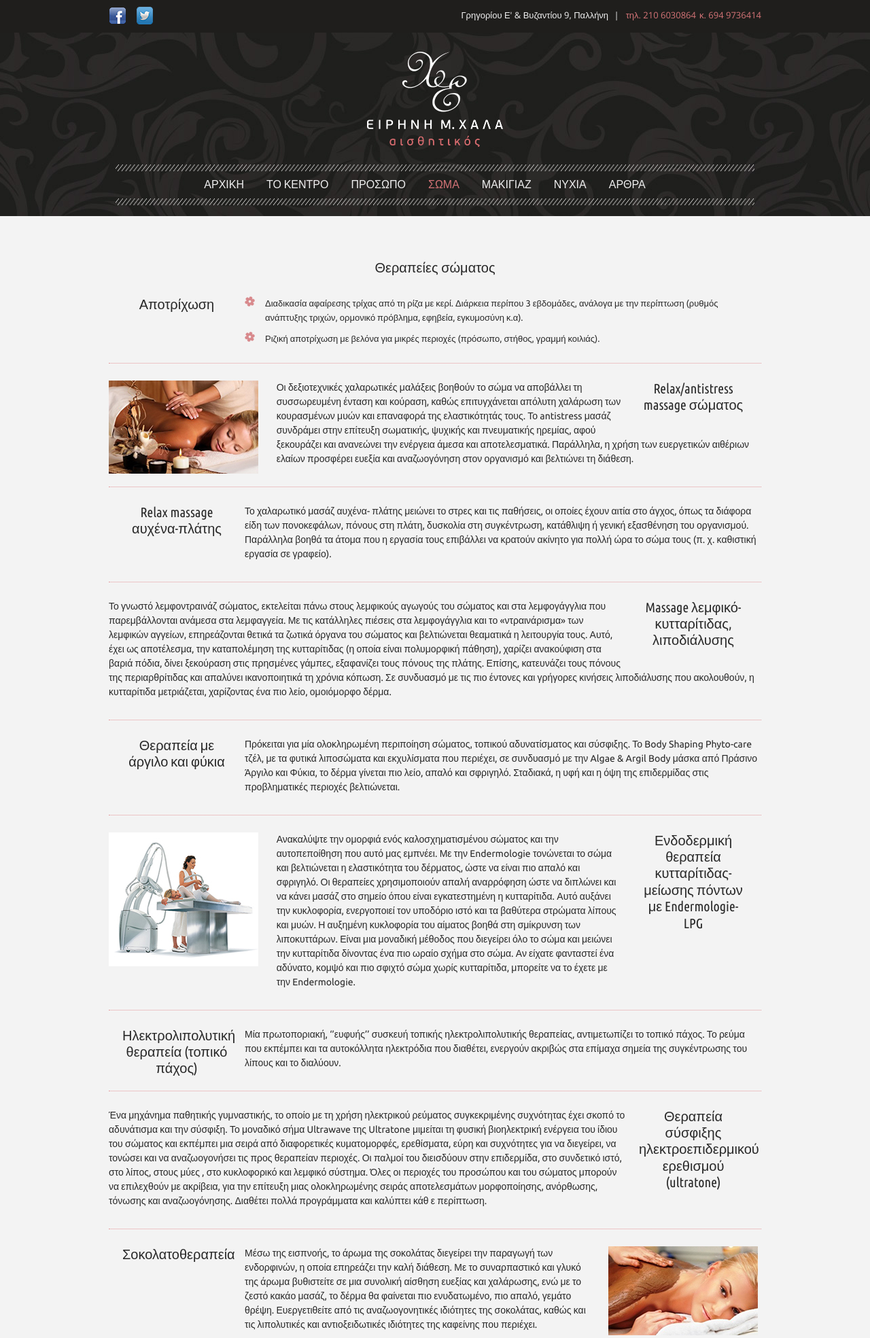
After one commit to chris-maroudas/kentroaisthitikis, a PHP site: page /body.php in a window 1280 px wide. The commit adds this page. Shown: the top 1969 px of the page at 68% size. Run offline with PHP 8.4, Linux system fonts and the light colour scheme; some libraries are stand-ins or nearby versions.

Commit message:
Add content to body, makeup and nails page
Add images to content

```diff
--- a/about_us.php
+++ b/about_us.php
@@ -39,7 +39,8 @@
             <img src="images/eirini.jpg" />
             <p>Το 2011 αποφοίτησα με αριστείο από το Τεχνολογικό Εκπαιδευτικό Ίδρυμα Αθήνας, στη σχολής Επαγγελμάτων Υγείας και Πρόνοιας, στο τμήμα Αισθητικής και Κοσμητολογίας.
             Θυμάμαι είχα λαχτάρα να μπω στον κόσμο της αισθητικής, αλλά και μία αγωνία αν τελικά ήταν αυτό που περίμενα ή φανταζόμουν μέχρι τότε. Στην πορεία καταλάβαινα, πως όχι μόνο,
-            τα όσα διδάχτηκα, ανταποκρινόντουσαν στις προσδοκίες μου, αλλά μου έδωσαν μία ώθηση και μία σιγουριά πως η επιλογή μου ήταν η σωστή! Και αυτό δεν τελειώνει εκεί… ο κόσμος της
+            τα όσα διδάχτηκα, ανταποκρινόντουσαν στις προσδοκίες μου, αλλά μου έδωσαν μία ώθηση και μία σιγουριά πως η επιλογή μου ήταν η σωστή! Και αυτό δεν τελειώνει εκεί… </p>
+            <p>O κόσμος της
             ομορφιάς είναι τόσο μαγικός και απρόβλεπτος που δε σταματάει στις γνώσεις που αποκτάς. Θέλει αγάπη, συνεχή δουλεία και ενημέρωση για κάθε τι καινούριο, ώστε μέσα από αυτήν
             να εξελίσσομαι και εγώ και κατά συνέπεια η δουλεία μου! Δεν πιστεύω πως υπάρχει σωστός επαγγελματίας αισθητικός που δεν αγαπάει αυτό που κάνει. Και αυτό σημαίνει αγάπη, θέληση,
             κατανόηση, σεβασμός, έρευνα, ενημέρωση, πάντα τήρηση κανόνων υγιεινής, μελέτη και στη συνέχεια σωστή διάγνωση, επιλογή κατάλληλης θεραπείας και σωστή αντιμετώπιση.</p>
--- /dev/null
+++ b/body.php
@@ -0,0 +1,91 @@
+<?php include 'header.php'; ?>
+
+    <div id="services" class="wrapper">
+        <h2>Θεραπείες σώματος</h2>
+
+        <section class="cf">
+            <h3 class="left">Αποτρίχωση</h3>
+            <ul class="wax-list">
+                <li>Διαδικασία αφαίρεσης τρίχας από τη ρίζα με κερί. Διάρκεια περίπου 3 εβδομάδες, ανάλογα με την περίπτωση (ρυθμός ανάπτυξης τριχών, ορμονικό πρόβλημα, εφηβεία, εγκυμοσύνη κ.α).</li>
+                <li>Ριζική αποτρίχωση με βελόνα για μικρές περιοχές (πρόσωπο, στήθος, γραμμή κοιλιάς).</li>
+            </ul>
+        </section>
+
+        <section class="cf">
+            <img class="before" src="images/body2.jpg" />
+            <h3 class="right">Relax/antistress massage σώματος</h3>
+            <p>Οι δεξιοτεχνικές χαλαρωτικές μαλάξεις βοηθούν το σώμα να αποβάλλει τη συσσωρευμένη ένταση και κούραση, καθώς επιτυγχάνεται απόλυτη χαλάρωση των κουρασμένων μυών και επαναφορά
+            της ελαστικότητάς τους. Το antistress μασάζ συνδράμει στην επίτευξη σωματικής, ψυχικής και πνευματικής ηρεμίας, αφού ξεκουράζει και ανανεώνει την ενέργεια άμεσα και  αποτελεσματικά.
+            Παράλληλα, η χρήση των ευεργετικών αιθέριων ελαίων προσφέρει ευεξία και αναζωογόνηση στον οργανισμό και βελτιώνει τη διάθεση.</p>
+        </section>
+
+        <section>
+            <h3 class="left">Relax massage αυχένα-πλάτης</h3>
+            <p>Το χαλαρωτικό μασάζ αυχένα- πλάτης μειώνει το στρες και τις παθήσεις, οι οποίες έχουν αιτία στο άγχος, όπως τα διάφορα είδη των πονοκεφάλων, πόνους στη πλάτη, δυσκολία στη συγκέντρωση,
+            κατάθλιψη ή γενική εξασθένηση του οργανισμού. Παράλληλα βοηθά τα άτομα που η εργασία τους επιβάλλει να κρατούν ακίνητο για πολλή ώρα το σώμα τους (π. χ. καθιστική εργασία σε γραφείο).</p>
+        </section>
+
+        <section>
+            <h3 class="right">Massage λεμφικό-κυτταρίτιδας, λιποδιάλυσης</h3>
+            <p>Το γνωστό λεμφοντραινάζ σώματος, εκτελείται πάνω στους λεμφικούς αγωγούς του σώματος και στα λεμφογάγγλια που παρεμβάλλονται ανάμεσα στα λεμφαγγεία. Με τις κατάλληλες πιέσεις στα
+            λεμφογάγγλια και το «ντραινάρισμα» των λεμφικών αγγείων, επηρεάζονται θετικά τα ζωτικά όργανα του σώματος και βελτιώνεται θεαματικά η λειτουργία τους. Αυτό,  έχει ως αποτέλεσμα,
+            την καταπολέμηση της κυτταρίτιδας (η οποία είναι πολυμορφική πάθηση), χαρίζει ανακούφιση στα βαριά πόδια, δίνει ξεκούραση στις πρησμένες γάμπες, εξαφανίζει τους πόνους της πλάτης.
+            Επίσης, κατευνάζει τους πόνους της περιαρθρίτιδας και απαλύνει ικανοποιητικά τη χρόνια κόπωση. Σε συνδυασμό με τις πιο έντονες και γρήγορες κινήσεις λιποδιάλυσης  που ακολουθούν,
+            η κυτταρίτιδα μετριάζεται, χαρίζοντας ένα πιο λείο, ομοιόμορφο δέρμα.</p>
+        </section>
+
+        <section>
+            <h3 class="left">Θεραπεία με άργιλο και φύκια</h3>
+            <p>Πρόκειται για μία ολοκληρωμένη περιποίηση σώματος, τοπικού αδυνατίσματος και σύσφιξης. Το Body Shaping Phyto-care τζέλ, με τα φυτικά λιποσώματα και εκχυλίσματα που περιέχει,
+            σε συνδυασμό με την Algae & Argil Body μάσκα από Πράσινο Άργιλο και Φύκια, το δέρμα γίνεται πιο λείο, απαλό και σφριγηλό. Σταδιακά, η υφή και η όψη της επιδερμίδας στις προβληματικές
+            περιοχές βελτιώνεται.</p>
+        </section>
+
+        <section class="cf">
+            <img class="before" src="images/body3.jpg" />
+            <h3 class="right">Ενδοδερμική θεραπεία κυτταρίτιδας-μείωσης πόντων με Endermologie-LPG</h3>
+            <p class="figure left">Ανακαλύψτε την ομορφιά ενός καλοσχηματισμένου σώματος και την αυτοπεποίθηση που αυτό μας εμπνέει. Με την Endermologie τονώνεται το σώμα και βελτιώνεται η ελαστικότητα του δέρματος,
+            ώστε να είναι πιο απαλό και σφριγηλό. Οι θεραπείες χρησιμοποιούν απαλή αναρρόφηση ώστε να διπλώνει και να κάνει μασάζ στο σημείο όπου είναι εγκατεστημένη η κυτταρίτιδα.
+            Αυτό αυξάνει την κυκλοφορία, ενεργοποιεί τον υποδόριο ιστό και τα βαθύτερα στρώματα λίπους και μυών. Η αυξημένη κυκλοφορία του αίματος βοηθά στη σμίκρυνση των λιποκυττάρων.
+            Είναι μια μοναδική μέθοδος που διεγείρει όλο το σώμα και μειώνει την κυτταρίτιδα δίνοντας ένα πιο ωραίο σχήμα στο σώμα. Αν είχατε φανταστεί ένα αδύνατο, κομψό και πιο σφιχτό σώμα
+            χωρίς κυτταρίτιδα, μπορείτε να το έχετε με την Endermologie.</p>
+        </section>
+
+        <section>
+            <h3 class="left">Ηλεκτρολιπολυτική θεραπεία (τοπικό πάχος)</h3>
+            <p>Μία πρωτοποριακή, ‘’ευφυής’’ συσκευή τοπικής ηλεκτρολιπολυτικής θεραπείας, αντιμετωπίζει το τοπικό πάχος. Το ρεύμα που εκπέμπει και τα αυτοκόλλητα ηλεκτρόδια που διαθέτει,
+            ενεργούν ακριβώς στα επίμαχα σημεία της συγκέντρωσης του λίπους και το διαλύουν.</p>
+        </section>
+
+        <section>
+            <h3 class="right">Θεραπεία σύσφιξης ηλεκτροεπιδερμικού ερεθισμού (ultratone)</h3>
+            <p>Ένα μηχάνημα παθητικής  γυμναστικής, το οποίο με τη χρήση ηλεκτρικού ρεύματος συγκεκριμένης συχνότητας έχει σκοπό το αδυνάτισμα και την σύσφιξη. Το μοναδικό σήμα Ultrawave
+            της Ultratone μιμείται τη φυσική βιοηλεκτρική ενέργεια του ίδιου του σώματος και εκπέμπει μια σειρά από διαφορετικές κυματομορφές, ερεθίσματα, εύρη και συχνότητες για να διεγείρει,
+            να τονώσει και να αναζωογονήσει τις προς θεραπείαν περιοχές. Οι παλμοί του διεισδύουν στην επιδερμίδα, στο συνδετικό ιστό, στο λίπος, στους μύες , στο κυκλοφορικό και  λεμφικό σύστημα.
+            Όλες οι περιοχές του προσώπου και του σώματος μπορούν να επιλεχθούν με ακρίβεια, για την επίτευξη μιας ολοκληρωμένης σειράς αποτελεσμάτων μορφοποίησης, ανόρθωσης, τόνωσης και
+            αναζωογόνησης. Διαθέτει πολλά προγράμματα και καλύπτει κάθ ε περίπτωση.</p>
+        </section>
+
+        <section class="cf">
+            <h3 class="left">Σοκολατοθεραπεία</h3>
+            <p class="figure left">Μέσω της εισπνοής, το άρωμα της σοκολάτας διεγείρει την παραγωγή των ενδορφινών, η οποία επηρεάζει την καλή διάθεση. Με το συναρπαστικό και γλυκό της άρωμα βυθιστείτε
+            σε μια συνολική αίσθηση ευεξίας και χαλάρωσης, ενώ με το ζεστό κακάο μασάζ, το δέρμα θα φαίνεται πιο ενυδατωμένο, πιο απαλό, γεμάτο θρέψη. Ευεργετιθείτε από τις αναζωογονητικές
+            ιδιότητες της σοκολάτας, καθώς και τις λιπολυτικές και αντιοξειδωτικές ιδιότητες της καφείνης που περιέχει.</p>
+            <img class="left" src="images/body1.jpg" />
+        </section>
+
+        <section>
+            <h3 class="right">Σταφυλοθεραπεία</h3>
+            <p>Μια αποτελεσματική φόρμουλα για την ομορφιά του δέρματος, μας και καταπολεμά  τα σημάδια της γήρανσης του δέρματος. Μέσω των ιδιοτήτων του σταφυλιού  η επιδερμίδα καθαρίζει,
+            αποτοξινώνεται, ενυδατώνεται και θρέφει σε βάθος.</p>
+        </section>
+
+        <section>
+            <h3 class="left">Θεραπεία με χρυσό και ginger</h3>
+            <p>Μία θεραπεία τοπικού αδυνατίσματος και σύσφιξης. Το εκχύλισμα ginger, οι  πρωτείνες μεταξιού και ο χρυσός 23 καρατίων που περιέχει, χαρίζουν μεταξένια απαλότητα στο δέρμα,
+            αυξάνουν τη μικροκυκλοφορία και βοηθούν στη σύσφικη, αναζωογόνηση και ενυδάτωση της επιδερμίδας.</p>
+        </section>
+
+    </div>
+
+<?php include 'footer.php'; ?>
--- a/css/style.css
+++ b/css/style.css
@@ -220,7 +220,8 @@ footer {
       margin: 0 26.66667px 20px 40px;
       border-radius: 6px; }
     #kentro article.bio p {
-      padding: 0 40px 20px; }
+      padding: 0 40px 20px;
+      margin-bottom: 0; }
 #kentro section {
   text-align: center; }
   #kentro section ul li {
@@ -293,9 +294,18 @@ footer {
 /* GENIKA */
 #services section {
   clear: both;
-  margin-bottom: 40px;
-  padding-bottom: 40px;
+  margin-bottom: 25px;
+  padding-bottom: 15.00094px;
   border-bottom: 1px dotted #e59699; }
+  #services section p.figure {
+    width: 53%; }
+  #services section img {
+    max-width: 100%; }
+    #services section img.left {
+      margin-left: 26.66667px; }
+    #services section img.before {
+      float: left;
+      margin-right: 26.66667px; }
 #services .left {
   float: left; }
 #services .right {
@@ -306,14 +316,14 @@ footer {
   width: 100%;
   text-align: center; }
 #services h3 {
-  float: left;
   font-size: 20px;
   width: 160px;
   text-align: center;
   margin: 0 20px 20px;
   font-family: "Ubuntu Condensed", sans-serif; }
 #services ul {
-  margin-top: 20px;
+  margin-top: 20px; }
+  #services ul.columns {
     column-count: 3;
     -moz-column-count: 3;
     -webkit-column-count: 3;
@@ -333,6 +343,20 @@ footer {
       width: 15px;
       height: 15px;
       background: url("../images/sprite.png") no-repeat -80px -6px; }
+#services .wax-list {
+  float: left;
+  width: 79%;
+  margin-top: 0; }
+#services.makeup > img {
+  max-width: 100%;
+  border-radius: 3px;
+  margin-bottom: 40px; }
+#services.makeup section {
+  border-bottom: none; }
+#services.makeup h3 {
+  width: auto;
+  text-align: left;
+  margin-left: 0; }
 
 /* ARTHRA */
 #articles {
--- a/css/style.scss
+++ b/css/style.scss
@@ -349,6 +349,7 @@ footer {
 
             p {
                 padding: 0 $vr/2 $vr/4;
+                margin-bottom: 0;
             }
         }
     }
@@ -464,9 +465,26 @@ footer {
 
     section {
         clear: both;
-        margin-bottom: $vr/2;
-        padding-bottom: $vr/2;
+        margin-bottom: $vr/3.2;
+        padding-bottom: $vr/5.333;
         border-bottom: 1px dotted $light-pink;
+
+        p.figure {
+            width: 53%;
+        }
+
+        img {
+            max-width: 100%;
+
+            &.left {
+                margin-left: $vr/3;
+            }
+
+            &.before {
+                float: left;
+                margin-right: $vr/3;
+            }
+        }
     }
 
     .left {
@@ -485,7 +503,6 @@ footer {
     }
 
     h3 {
-        float: left;
         font-size: 20px;
         width: 160px;
         text-align: center;
@@ -495,12 +512,15 @@ footer {
 
     ul {
         margin-top: $vr/4;
+
+        &.columns {
           column-count:3;
           -moz-column-count:3;
           -webkit-column-count:3;
           column-gap: $vr/2;
           -moz-column-gap: $vr/2;
           -webkit-column-gap: $vr/2;
+        }
 
 
         li {
@@ -518,6 +538,31 @@ footer {
                 height: 15px;
                 background: url("../images/sprite.png") no-repeat -80px -6px;
             }
+        }
+    }
+
+    .wax-list {
+        float: left;
+        width: 79%;
+        margin-top: 0;
+    }
+
+    &.makeup {
+
+        > img {
+            max-width: 100%;
+            border-radius: 3px;
+            margin-bottom: $vr/2;
+        }
+
+        section {
+            border-bottom: none;
+        }
+
+        h3 {
+            width: auto;
+            text-align: left;
+            margin-left: 0;
         }
     }
 }
--- a/header.php
+++ b/header.php
@@ -91,13 +91,6 @@
                              echo "class='default'";
                         }
                         ?> >Νυχια</a>
-            <a href="waxing.php" <?php
-                        if ($pageName == "waxing.php"){
-                            echo "class='active'";
-                        }else{
-                             echo "class='default'";
-                        }
-                        ?> >Αποτριχωση</a>
             <a href="list_articles.php" <?php
                         if ($pageName == "list_articles.php" || $pageName == "articles.php" ){
                             echo "class='active'";
```
Also changed, not shown: face.php (+8 -6 lines), index.php (+0 -7 lines), makeup.php (+24 -0 lines), nails.php (+51 -0 lines), images/Untitled-1.jpg (added), images/body1.jpg (added), images/body2.jpg (added), images/body3.jpg (added), images/face1.jpg (added), images/face2.jpg (added), images/makeup.jpg (added), images/nails1.jpg (added), images/nails2.jpg (added), waxing.php (deleted). Lines whose indentation alone changed are shown as unchanged.
